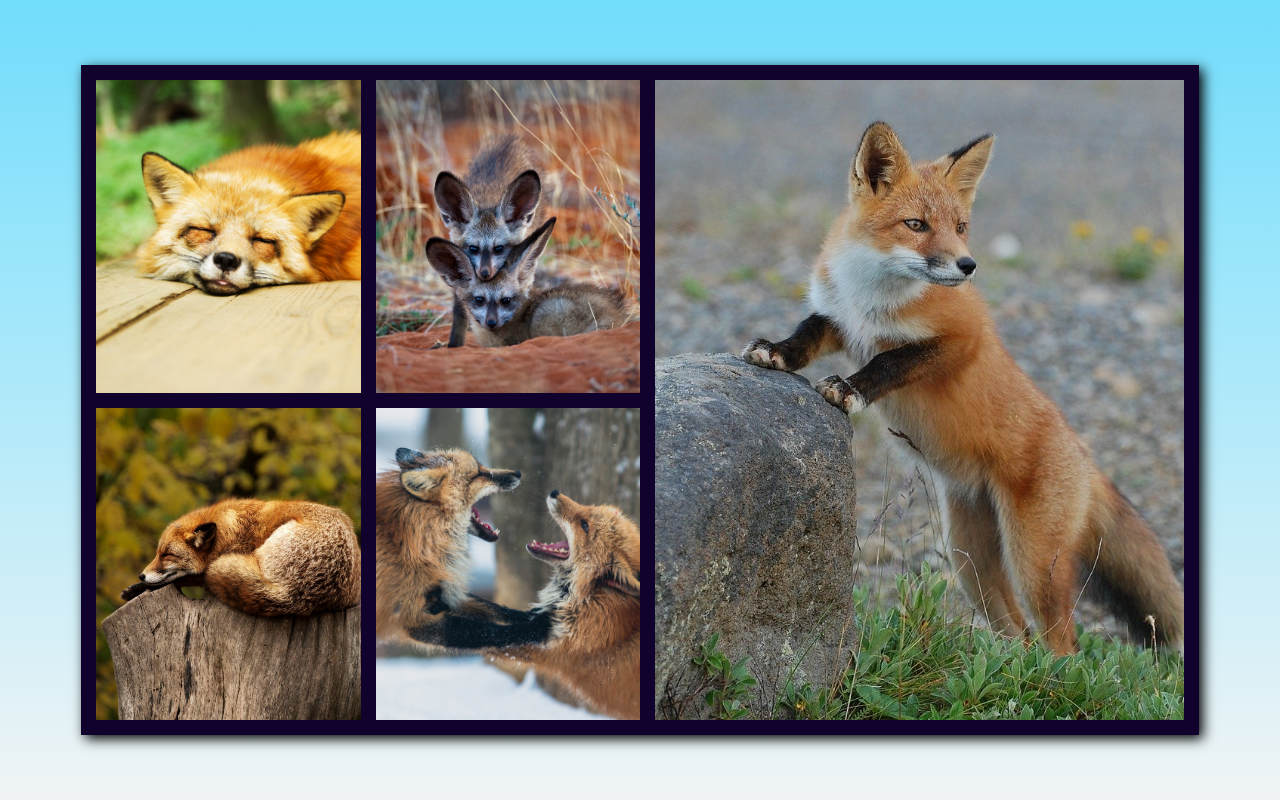
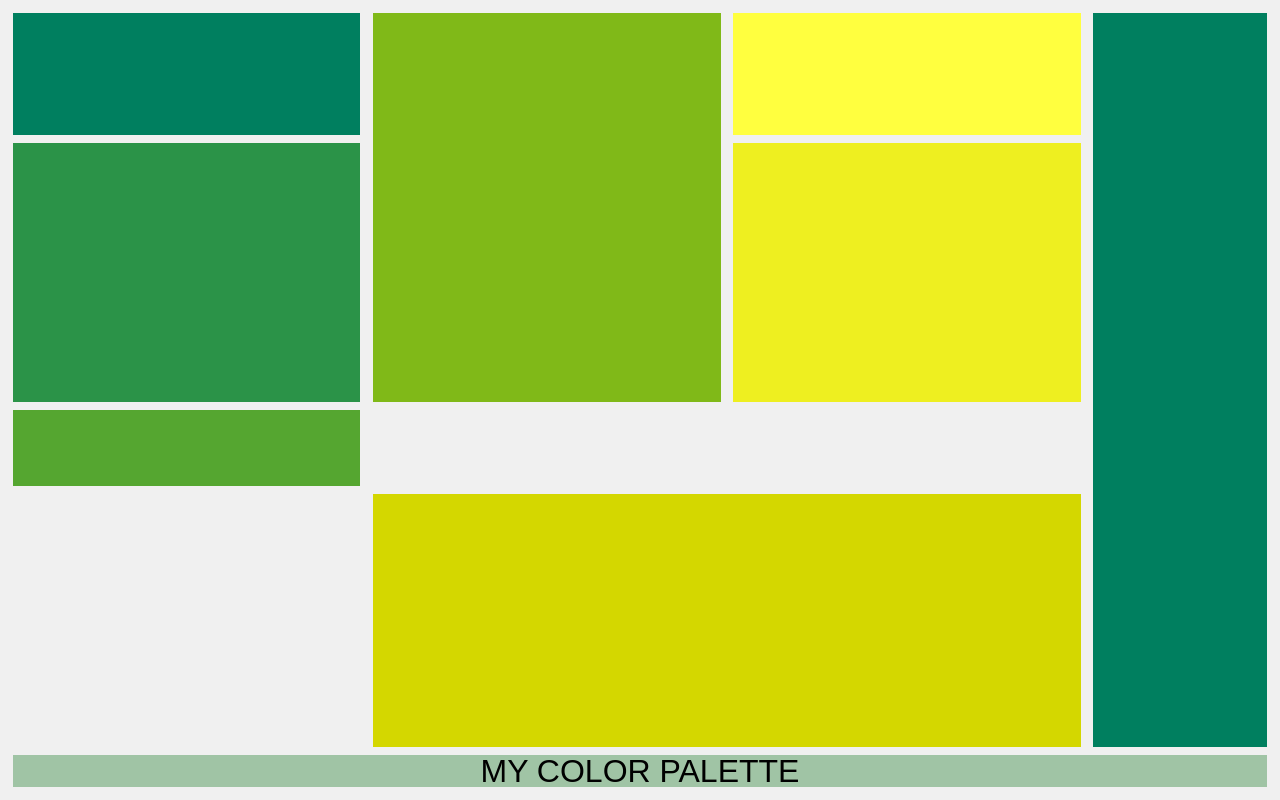
Before and after one commit to Zonkkatul/CSS-Grid, a plain HTML site: page index.html in a window 1280 px wide. Drawn offline with Linux system fonts and the light colour scheme.

Commit message:
roughly done

```diff
--- a/index.html
+++ b/index.html
@@ -3,34 +3,29 @@
 <head>
     <meta charset="UTF-8">
     <meta name="viewport" content="width=device-width, initial-scale=1.0">
+
+    <link rel="stylesheet" href="styles/reset.css">
     <link rel="stylesheet" href="styles/index.css">
-    <title>CSS Grid Layout</title>
+    <title>CSS Grid</title>
 </head>
 <body>
-    <main>
-        <div class="grid__container">
-            <div class="grid__element first">
-                <div class="overlay"></div>
-                <img src="images/fox-1.jpg" alt="Fox" class="pic">
-            </div>
-            <div class="grid__element second">
-                <div class="overlay"></div>
-                <img src="images/fox-2.jpg" alt="Fox" class="pic">
-            </div>
-            <div class="grid__element third">
-                <div class="overlay"></div>
-                <img src="images/fox-3.jpg" alt="Fox" class="pic">
-            </div>
-            <div class="grid__element fourth">
-                <div class="overlay"></div>
-                <img src="images/fox-4.jpg" alt="Fox" class="pic">
-            </div>
-            <div class="grid__element fifth">
-                <div class="overlay"></div>
-                <img src="images/fox-5.jpg" alt="Fox" class="pic">
-            </div>
+    <body>
+        <div class="grid container">
+            <div class="footer">MY COLOR PALETTE</div>
+
+            <div class="box box1"></div>
+            <div class="box box2"></div>
+            <div class="box box3"></div>
+            <div class="box box4"></div>
+            <div class="box box5"></div>
+            <div class="box box6"></div>
+            <div class="box box7"></div>
+            <div class="box box8"></div>
+            <div class="box box9"></div>
+            <div class="box box10"></div>
+            <div class="box box11"></div>
+
         </div>
-    </main>
-
+    </body>
 </body>
 </html>
--- a/styles/index.css
+++ b/styles/index.css
@@ -1,83 +1,49 @@
-body {
-	margin: 0;
+* {
+    margin: 0;
+    padding: 0;
+    box-sizing: border-box;
 }
 
-main {
-	width: 100%;
-	height: 100vh;
-	display: flex;
-	justify-content: center;
-	align-items: center;
-	background: rgb(113,220,251);
-    background: linear-gradient(180deg, rgba(113,220,251,1) 0%, rgba(157,230,251,1) 35%, rgba(241,244,245,1) 100%);
+html, body {
+    height: 100%;
+    font-family: Arial, sans-serif;
 }
 
-.grid__container {
-	display: grid;
-	grid-template-columns: 1fr 1fr 2fr;
-	grid-template-rows: repeat(2, 1fr);
-    grid-gap: 15px;
-    /*
-    grid-row-gap: 15px;
-    grid-column-gap: 15px;
-    */
-	width: 85%;
-	height: 80%;
-	background-color: #11012d;
-	box-shadow: 4px 4px 12px #000000;
-	padding: 15px;
+.container {
+    display: grid;
+    grid-template-columns: 2fr 2fr 2fr 1fr;
+    grid-template-rows: 1fr 2.12fr 0.62fr 0.62fr 1.39fr;
+    gap: 1%;
+    height: 100vh;
+    padding: 1%;
+    background-color: #f0f0f0;
 }
 
-.first {
-	grid-row: 1 / 2;
-    grid-column: 1 / 2;
-    /*grid-area: 1 / 1 / 2 / 2; */
+.box {
+    color: white;
+    font-weight: bold;
 }
 
-.second {
-	grid-row: 1 / 2;
-    grid-column: 2 / 3;
-    /*grid row: 1/ span 1; */
+.box1 { background-color: #007F5F; grid-column: 1 / 2; grid-row: 1 / 2; }
+.box2 { background-color: #80B918; grid-column: 2 / 3; grid-row: 1 / 3; }
+.box3 { background-color: #DDDF00; grid-column: 3 / 4; grid-row: 1 / 2; }
+.box4 { background-color: #EEEF20; grid-column: 3 / 4; grid-row: 2 / 3; }
+.box5 { background-color: #FFFF3F; grid-column: 3 / 4; grid-row: 1 / 2; }
+.box6 { background-color: #2B9348; grid-column: 1 / 2; grid-row: 2 / 3; }
+.box7 { background-color: #55A630; grid-column: 1 / 2; grid-row: 3 / 4; }
+.box8 { background-color: #AACC00; grid-column: 2 / 3; grid-row: 4 / 5; }
+.box9 { background-color: #BFD200; grid-column: 2 / 3; grid-row: 5 / 6; }
+.box10 { background-color: #D4D700; grid-column: 2 / 4; grid-row: 4 / 6; }
+.box11 { background-color: #007F5F; grid-column: 4 / 5; grid-row: 1 / 6; }
+
+.footer {
+    background-color: #A0C4A5;
+    grid-column: 1 / 5;
+    grid-row: 6 / 7;
+    text-align: center;
+    font-size: 2rem;
+    color: black;
+    display: flex;
+    justify-content: center;
+    align-items: center;
 }
-
-.third {
-	grid-row: 1 / 3;
-	grid-column: 3 / 4;
-}
-
-.fourth {
-	grid-row: 2 / 3;
-	grid-column: 1 / 2;
-}
-
-.fifth {
-	grid-row: 2 / 3;
-	grid-column: 2 / 3;
-}
-
-.grid__element {
-	overflow: hidden;
-	position: relative;
-}
-
-.grid__element:hover .overlay {
-	opacity: 0.5;
-}
-
-.overlay {
-	position: absolute;
-	background-color: #070231;
-	opacity: 0;
-	width: 100%;
-	height: 100%;
-	display: flex;
-	align-items: center;
-	justify-content: center;
-	transition: all .5s ease-in-out;
-}
-
-.pic {
-	height: 100%;
-	width: 100%;
-	object-fit: cover;
-}
```
Also changed, not shown: images/fox-1.jpg (deleted), images/fox-2.jpg (deleted), images/fox-3.jpg (deleted), images/fox-4.jpg (deleted), images/fox-5.jpg (deleted).
